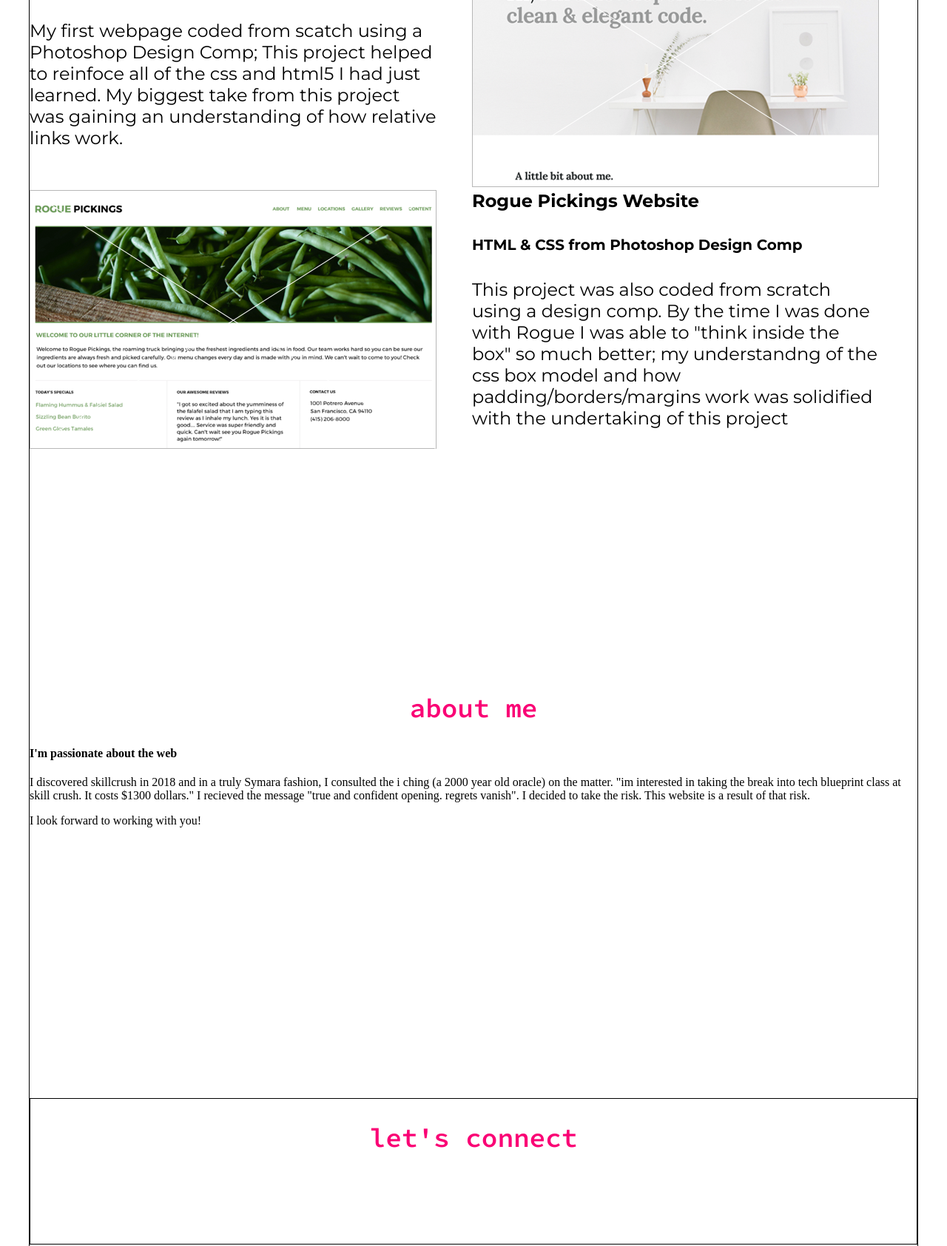
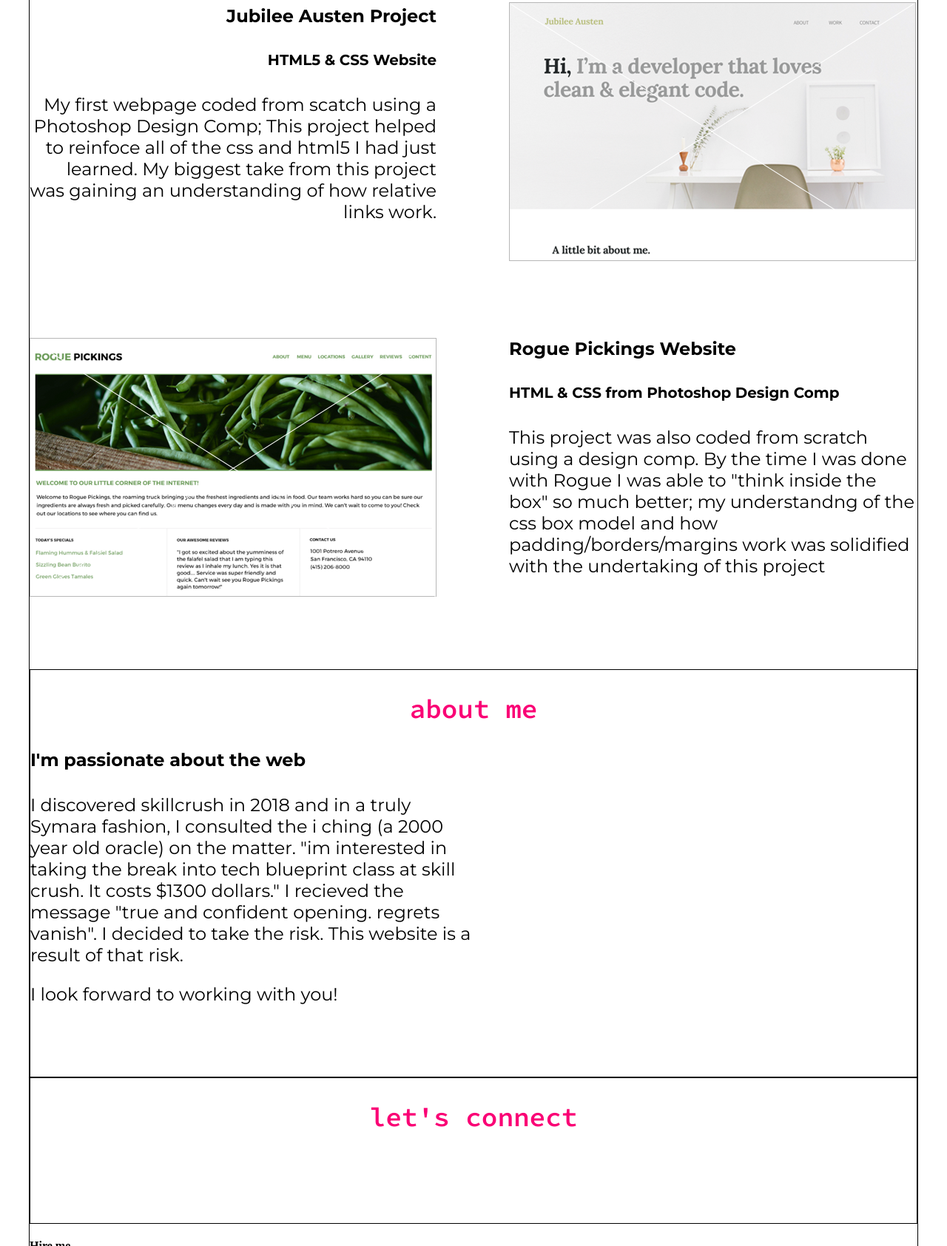
Before and after one commit to SymaraKaslov/skillcrush-milestone-project, a plain HTML site: page index.html in a window 1280 px wide. Shown: the part 1446-3131 px from the top of the page at 74% size. Drawn offline with Linux system fonts and the light colour scheme.

Commit message:
added margins to portfolio section, worked on about section

```diff
--- a/css/main.css
+++ b/css/main.css
@@ -103,20 +103,43 @@ h2 {
 	font-size: 24px;
 }
 
+.text-box {
+	margin-bottom: 100px;
+}
+
+.image-box {
+	margin-bottom: 100px;
+}
 
 .text-box h4{
 	margin-top: 0;
 
 }
 
-.right-side {
+.text-align {
+	text-align: right;
+}
+
+.right-side-align{
 	margin-left: 50px;
 }
 
 
 
+
 #about {
 	height: 550px;
+	border: 1px solid black;
+}
+
+#about-background-img {
+
+}
+
+#about .half-width {
+	width: 600px;
+	font-family: 'Montserrat', sans-serif;
+	font-size: 24px;
 }
 
 
```
